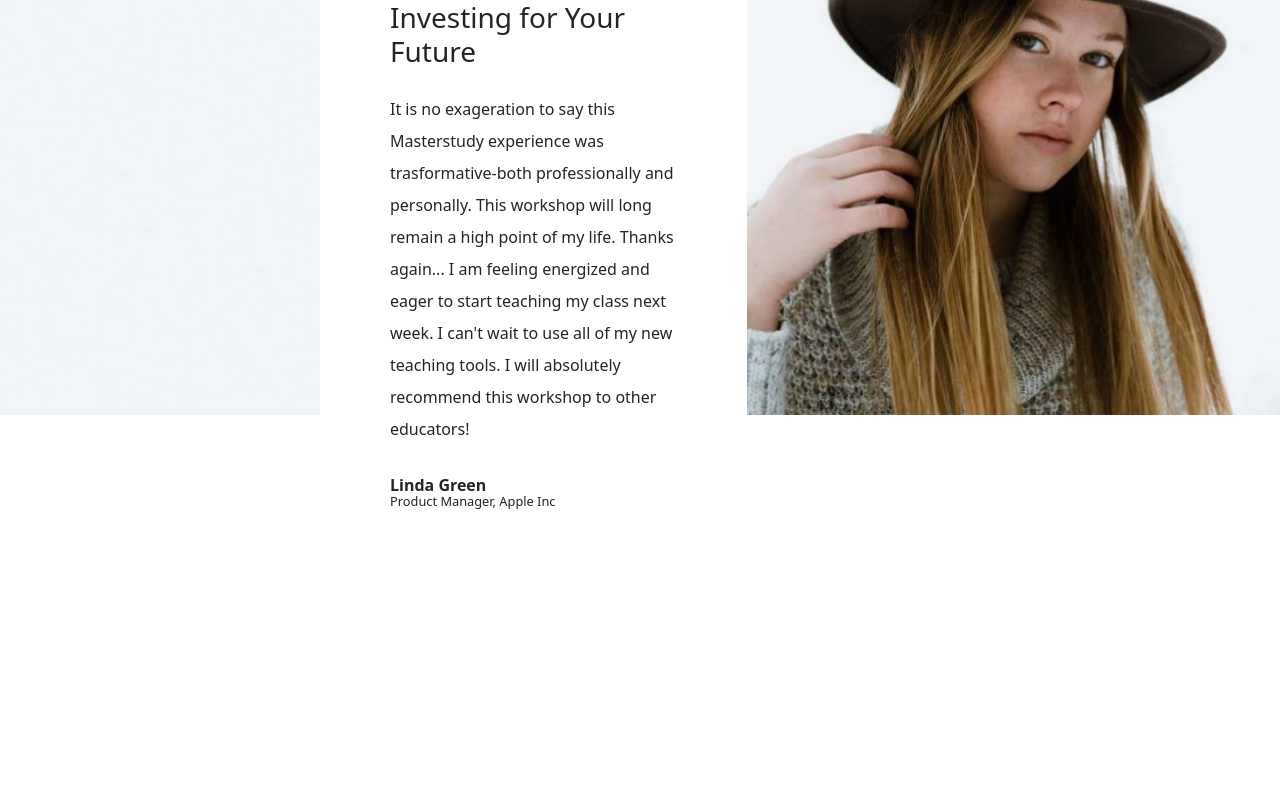
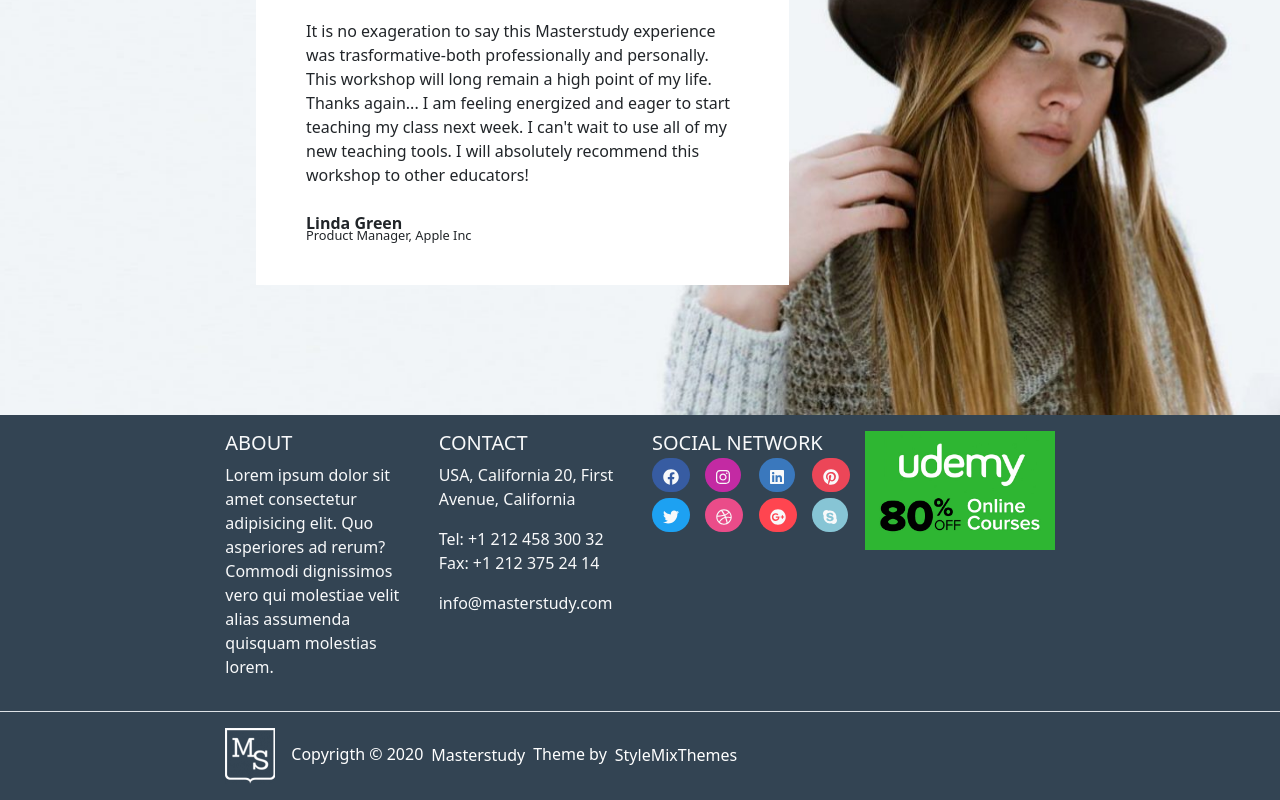
Before and after one commit to Yomakota/proj-html-vuejs, a Vue app: page / in a window 1280 px wide. Shown: the part 4169-4969 px from the top of the page. Before the commit the page ends 4760 px from the top, so only its background shows below. Built offline with nearby package versions, Linux system fonts and the light colour scheme.

Commit message:
add footer

```diff
--- a/src/App.vue
+++ b/src/App.vue
@@ -14,22 +14,26 @@ importo bootstrap -->
   <div id="app">
     <HeaderPage :links="links" :social_links="social_links" :nav_menu_links="nav_menu_links" />
     <MainPage :courses="courses" :recent_courses_menu="recent_courses_menu" :side_menu_icons="side_menu_icons" />
+    <FooterPage :footer_socials="footer_socials"/>
+
   </div>
 </template>
 
 <script>
 import nav_menu_links from './assets/nav_menu_links.json'
-import { links, social_links, courses, recent_courses_menu, side_menu_icons } from './assets/data.js'
+import { links, social_links, courses, recent_courses_menu, side_menu_icons, footer_socials } from './assets/data.js'
 
 
 import HeaderPage from './components/HeaderPage.vue'
 import MainPage from './components/MainPage.vue'
+import FooterPage from './components/FooterPage.vue'
 
 export default {
   name: 'App',
   components: {
     HeaderPage,
     MainPage,
+    FooterPage,
   },
   data() {
     return {
@@ -39,6 +43,7 @@ export default {
       courses: courses,
       recent_courses_menu: recent_courses_menu,
       side_menu_icons: side_menu_icons,
+      footer_socials: footer_socials,
     }
   }
 }
--- a/src/assets/data.js
+++ b/src/assets/data.js
@@ -164,3 +164,38 @@ export const side_menu_icons = [
     "fa-shopping-cart",
     "fa-mobile-alt",
 ]
+
+export const footer_socials = [
+    {
+        color: "facebook",
+        icon: "fa-facebook"
+    },
+    {
+        color: "instangram",
+        icon: "fa-instagram"
+    },
+    {
+        color: "linkedin",
+        icon: "fa-linkedin"
+    },
+    {
+        color: "pinterest",
+        icon: "fa-pinterest"
+    },
+    {
+        color: "twitter",
+        icon: "fa-twitter"
+    },
+    {
+        color: "dribble",
+        icon: "fa-dribbble"
+    },
+    {
+        color: "google",
+        icon: "fa-google-plus"
+    },
+    {
+        color: "skype",
+        icon: "fa-skype"
+    },
+]
--- a/src/assets/scss/vars.scss
+++ b/src/assets/scss/vars.scss
@@ -21,3 +21,7 @@ $venus: #9b8a92;
 $apple: #46af35;
 $ebony-clay: #2b2c43;
 $half-baked: #87c5d5;
+
+$instangram: #C32AA3;
+$dribble: #EA4C89;
+$twitter: #1DA1F2;
--- /dev/null
+++ b/src/components/FooterPage.vue
@@ -0,0 +1,22 @@
+<template>
+    <footer>
+        <footerTop :footer_socials="footer_socials" />
+        <footerBottom/>
+    </footer>
+</template>
+<script>
+
+import footerTop from './footerTop.vue'
+import footerBottom from './footerBottom.vue'
+export default {
+    name: 'FooterPage',
+    components: {
+        footerTop,
+        footerBottom
+    },
+    props:['footer_socials']
+}
+</script>
+<style lang="scss" scoped>
+@import '../assets/scss/style.scss';
+</style>
--- /dev/null
+++ b/src/components/footerBottom.vue
@@ -0,0 +1,24 @@
+<template>
+    <div class="container-fluid border-top footer-bottom">
+        <div class="row copyrigth text-white pt-3 pb-3 justify-content-center">
+            <div class="col-8">
+                <img class="me-3" src="./../assets/images/footer-logo2x-50x56.png" alt="master-study">
+                <span>Copyrigth &#169; 2020</span>
+                <a class="text-white ms-2 me-2" href="#">Masterstudy</a>
+                <span>Theme by</span>
+                <a class="text-white ms-2" href="#">StyleMixThemes</a>
+            </div>
+        </div>
+    </div>
+</template>
+<script>
+export default {
+    name: 'footer_bottom'
+}
+</script>
+<style lang="scss" scoped>
+@import '../assets/scss/style.scss';
+.footer-bottom{
+    background-color: $oxford-blue;
+}
+</style>
--- /dev/null
+++ b/src/components/footerTop.vue
@@ -0,0 +1,70 @@
+<template>
+    <div class="container-fluid footer-top py-3 text-light">
+        <div class="row justify-content-center">
+            <div class="col-8">
+                <div class="row row-cols-4">
+                    <div class="col">
+                        <h5>ABOUT</h5>
+                        <p class="fs-08">Lorem ipsum dolor sit amet consectetur adipisicing elit. Quo asperiores ad
+                            rerum? Commodi dignissimos vero qui molestiae velit alias assumenda quisquam molestias
+                            lorem.</p>
+                    </div>
+                    <div class="col">
+                        <h5>CONTACT</h5>
+                        <div class="fs-08">
+                            <div class="mb-3">USA, California 20, First Avenue, California</div>
+                            <div>Tel: +1 212 458 300 32</div>
+                            <div class="mb-3">Fax: +1 212 375 24 14</div>
+                            <div class="e-mail">info@masterstudy.com</div>
+                        </div>
+                    </div>
+                    <div class="col">
+                        <h5>SOCIAL NETWORK</h5>
+                        <ul class="list-unstyled row gy-3 row-cols-4">
+                            <footer_socialsLinks v-for="element, index in footer_socials" :key="index"
+                                :footer_socials="element" />
+                        </ul>
+                    </div>
+                    <div class="col-3">
+                        <div>
+                            <img class="w-100" src="../assets/images/Top-udemy-courses-90-percent-off.jpg" alt="udemy-discount">
+                        </div>
+                    </div>
+                </div>
+            </div>
+        </div>
+    </div>
+</template>
+<script>
+import footer_socialsLinks from './footer_SocialLinks.vue'
+
+export default {
+    name: 'footerTop',
+    props: ['footer_socials'],
+    components: {
+        footer_socialsLinks
+    }
+}
+</script>
+<style lang="scss" scoped>
+@import '../assets/scss/style.scss';
+.footer-top{
+    background-color: $oxford-blue;
+}
+
+.img_container{
+    width: 20px;
+    height: 20px;
+}
+// .contacts {
+//     background-color: $oxford-blue;
+
+//     .fs-08 {
+//         font-size: 0.8em;
+//     }
+
+//     .e-mail {
+//         color: $venus;
+//     }
+
+</style>
--- /dev/null
+++ b/src/components/footer_SocialLinks.vue
@@ -0,0 +1,53 @@
+<template>
+    <li class="col social_color">
+        <a :class="footer_socials.color">
+            <i :class="'fab ' + footer_socials.icon"></i>
+        </a>
+    </li>
+</template>
+<script>
+export default {
+    name: 'footer_SocialLinks',
+    props:['footer_socials']
+}
+</script>
+<style lang="scss" scoped>
+@import '../assets/scss/style.scss';
+
+.social_color a {
+    padding: 6px 11px;
+    border-radius: 30px;
+
+    &.facebook {
+        background-color: $azure;
+    }
+
+    &.instangram {
+        background-color: $instangram;
+    }
+
+    &.linkedin {
+        background-color: $boston-blue;
+    }
+
+    &.pinterest {
+        background-color: $amaranth;
+    }
+
+    &.twitter {
+        background-color: $twitter;
+    }
+
+    &.dribble {
+        background-color: $dribble;
+    }
+
+    &.google {
+        background-color: $coral-red;
+    }
+
+    &.skype {
+        background-color: $half-baked;
+    }
+}
+</style>
--- a/src/components/main_testimonial.vue
+++ b/src/components/main_testimonial.vue
@@ -1,7 +1,7 @@
 <template>
-    <div class="testimonial container-fluid position-relative my-5">
+    <div class="testimonial container-fluid position-relative mt-5">
         <div class="row h-100 align-items-center justify-content-center">
-            <div class="text-banner col-4">
+            <div class="text-banner col-5">
                 <h3>Investing for Your Future</h3>
                 <p class=" mt-4 mb-4">It is no exageration to say this Masterstudy
                     experience was trasformative-both professionally and personally. This
@@ -31,9 +31,9 @@ export default {
         background-color: white;
         position: absolute;
         top: 10%;
-        left: 25%;
-        padding: 90px 70px;
-        line-height: 2em;
+        left: 20%;
+        padding: 50px;
+        line-height: 1.5em;
 
         .signed {
             font-size: 0.8em;
```
